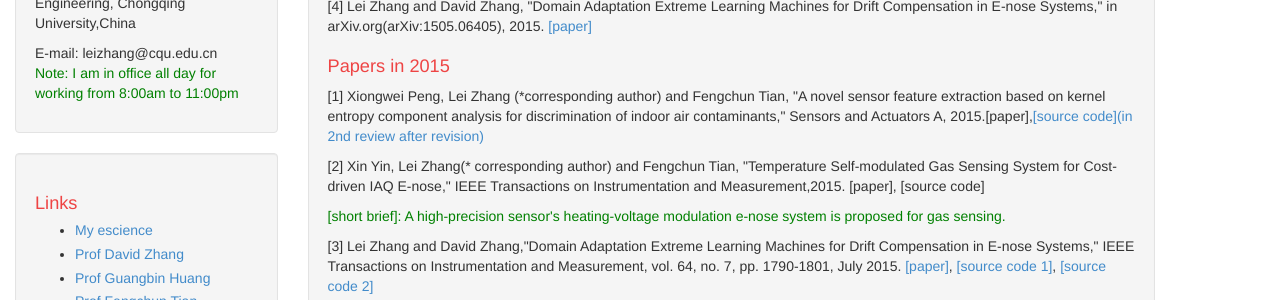
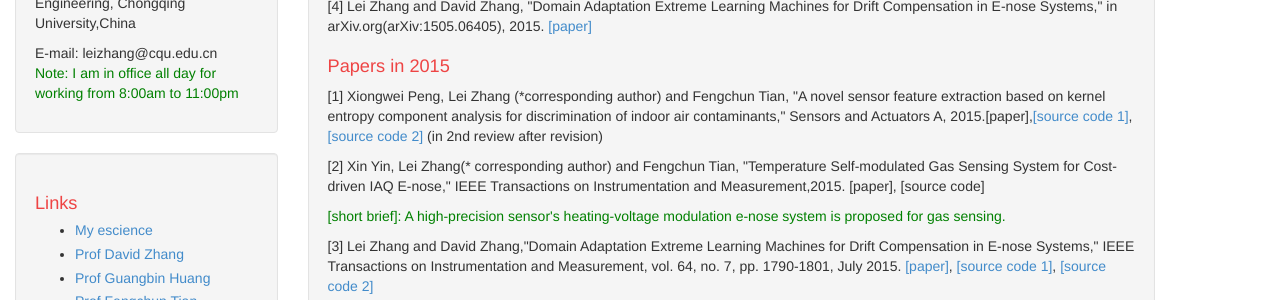
Before and after one commit to DrLeiZhang/website, a Jekyll site: the page built from publications.html, in a window 1280 px wide and 900 px high. Shown: the part 407-707 px from the top of the window. Built offline with Jekyll 4.4.1, drawn with Linux system fonts in a browser that asks for light colours; Markdown is read by kramdown in place of the engine named in the settings.

Commit message:
Update
Signed-off-by: leizhang@cqu.edu.cn <leizhang@cqu.edu.cn>

```diff
--- a/publications.html
+++ b/publications.html
@@ -15,7 +15,7 @@ layout: default
 <p>[4] Lei Zhang and David Zhang, "Domain Adaptation Extreme Learning Machines for Drift Compensation in E-nose Systems," in arXiv.org(arXiv:1505.06405), 2015. <a href="http://arxiv.org/abs/1505.06405">[paper]</a></p>
 
     <h1>Papers in 2015</h1>
-<p>[1] Xiongwei Peng, Lei Zhang (*corresponding author) and Fengchun Tian, "A novel sensor feature extraction based on kernel entropy component analysis for discrimination of indoor air contaminants," Sensors and Actuators A, 2015.[paper],<a href="resources/KECA-SVM_code_demo.rar">[source code](in 2nd review after revision)</a></p>
+<p>[1] Xiongwei Peng, Lei Zhang (*corresponding author) and Fengchun Tian, "A novel sensor feature extraction based on kernel entropy component analysis for discrimination of indoor air contaminants," Sensors and Actuators A, 2015.[paper],<a href="resources/KECA-LSSVM_code_demo.rar">[source code 1]</a>, <a href="resources/KECA-SVM_code_demo.rar"> [source code 2]</a> (in 2nd review after revision)</p>
 <p>[2] Xin Yin, Lei Zhang(* corresponding author) and Fengchun Tian, "Temperature Self-modulated Gas Sensing System for Cost-driven IAQ E-nose," IEEE Transactions on Instrumentation and Measurement,2015. [paper], [source code]</p>
 <p style="color:green;">[short brief]: A high-precision sensor's heating-voltage modulation e-nose system is proposed for gas sensing.</p>
 
```
Also changed, not shown: 3 other files.
